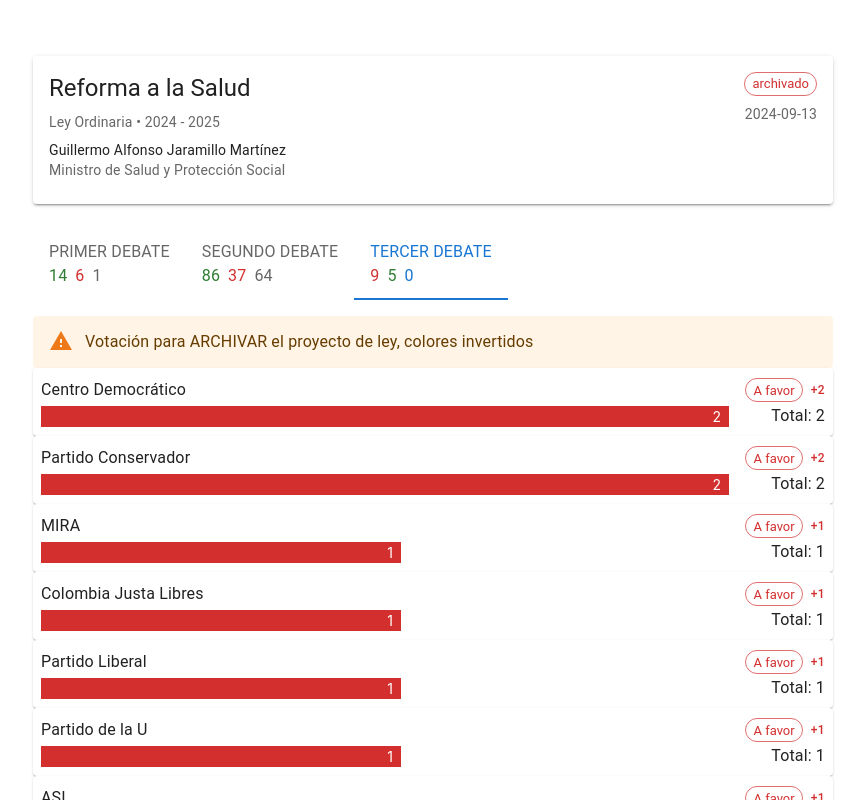
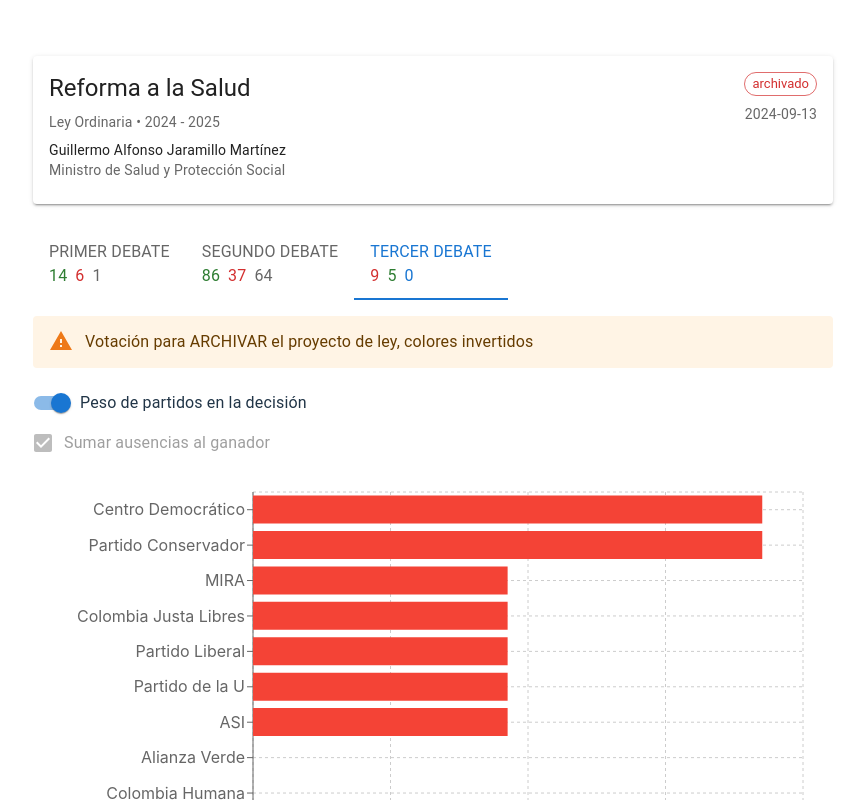
Before and after one commit to davidfgc/dato-mata-relato, a React (Vite) app: page /#/ in a window 1280 px wide. Shown: the top 800 px of the page, without its empty margins (207-1072 px from the left). Built offline with nearby package versions, Linux system fonts and the light colour scheme.

Commit message:
add: stage graphs

```diff
--- a/package.json
+++ b/package.json
@@ -17,7 +17,8 @@
     "lodash": "^4.17.21",
     "react": "^18.3.1",
     "react-dom": "^18.3.1",
-    "react-router-dom": "^7.1.5"
+    "react-router-dom": "^7.1.5",
+    "recharts": "^2.15.1"
   },
   "devDependencies": {
     "@eslint/js": "^9.17.0",
--- a/src/App.jsx
+++ b/src/App.jsx
@@ -1,5 +1,3 @@
-// import reactLogo from './assets/react.svg'
-// import viteLogo from '/vite.svg'
 import { ThemeProvider, createTheme } from '@mui/material';
 import useMediaQuery from '@mui/material/useMediaQuery';
 
--- /dev/null
+++ b/src/components/graphs/PartyWeightChart.jsx
@@ -0,0 +1,57 @@
+import { Box, Typography } from '@mui/material';
+import { Bar, BarChart, CartesianGrid, Cell, ResponsiveContainer, Tooltip, XAxis, YAxis } from 'recharts';
+import PropTypes from 'prop-types';
+
+const Chart = ({ data }) => {
+  const height = data.length * 40;
+
+  return (
+    <ResponsiveContainer width="100%" height={height}>
+      <BarChart data={data} layout="vertical" margin={{ top: 20, right: 30, left: 20, bottom: 5 }}>
+        <CartesianGrid strokeDasharray="3 3" />
+        <XAxis type="number" label={{ value: 'Peso en el resultado (%)', position: 'insideBottom', offset: -5 }} />
+        <YAxis dataKey="name" type="category" width={200} />
+        <Tooltip formatter={(value, name) => [`${value.toFixed(2)}%`, `${name}`]} labelFormatter={(value) => `${value}`} />
+        <Bar dataKey="weight" name="Peso en resultado (%)">
+          {data.map((entry, index) => (
+            <Cell key={`cell-${index}`} fill={entry.color} />
+          ))}
+        </Bar>
+      </BarChart>
+    </ResponsiveContainer>
+  );
+};
+
+Chart.propTypes = {
+  data: PropTypes.arrayOf(
+    PropTypes.shape({
+      name: PropTypes.string.isRequired,
+      weight: PropTypes.number.isRequired,
+      color: PropTypes.string.isRequired,
+    })
+  ).isRequired,
+};
+
+const PartyWeightChart = ({ data }) => (
+  <Box>
+    <Chart data={data} />
+    {/* <Box sx={{ mt: 2, display: 'flex', justifyContent: 'center', gap: 2 }}>
+      <Box sx={{ display: 'flex', alignItems: 'center', gap: 1 }}>
+        <Box sx={{ width: 16, height: 16, bgcolor: '#4caf50', borderRadius: '50%' }} />
+        <Typography variant="body2">A favor</Typography>
+      </Box>
+      <Box sx={{ display: 'flex', alignItems: 'center', gap: 1 }}>
+        <Box sx={{ width: 16, height: 16, bgcolor: '#ff9800', borderRadius: '50%' }} />
+        <Typography variant="body2">Neutral</Typography>
+      </Box>
+      <Box sx={{ display: 'flex', alignItems: 'center', gap: 1 }}>
+        <Box sx={{ width: 16, height: 16, bgcolor: '#f44336', borderRadius: '50%' }} />
+        <Typography variant="body2">En contra</Typography>
+      </Box>
+    </Box> */}
+  </Box>
+);
+
+PartyWeightChart.propTypes = Chart.propTypes;
+
+export default PartyWeightChart;
--- a/src/components/voting-record/VotingRecord.jsx
+++ b/src/components/voting-record/VotingRecord.jsx
@@ -2,13 +2,42 @@ import { Alert, Box, CircularProgress } from '@mui/material';
 
 import { useEffect, useState } from 'react';
 
-import { useData } from '../../hooks/useData';
+import { useVotingRecordData } from '../../hooks/useVotingRecordData';
 import BillCard from './BillCard';
 import VotingTabs from './VotingTabs';
 
 const VotingRecord = () => {
-  const { bill, votingRecords, sessions, loading, error, votingStages } = useData();
+  const { bill, votingRecords, sessions, loading, error, votingStages, graphData } = useVotingRecordData();
   const [selectedTab, setSelectedTab] = useState(0);
+
+  const getPosition = (party) => {
+    const positiveVotes = party.yes + party.absent;
+    if (positiveVotes > party.no) return 'supporting';
+    if (positiveVotes === party.no) return 'neutral';
+    return 'against';
+  };
+  const getColor = (position, invertColors) => {
+    if (invertColors) {
+      if (position === 'supporting') return '#f44336';
+      if (position === 'neutral') return '#ff9800';
+      return '#4caf50';
+    } else {
+      if (position === 'supporting') return '#4caf50';
+      if (position === 'neutral') return '#ff9800';
+      return '#f44336';
+    }
+  };
+  const partiesWeightData = graphData.map((stage, index) =>
+    stage.partyStats
+      .map((party) => ({
+        name: party.party,
+        weight: ((party.yes + party.absent) / (stage.result.yes + stage.result.absent)) * 100,
+        votes: party.yes + party.absent,
+        position: getPosition(party),
+        color: getColor(getPosition(party), sessions[index].motion === 'archive'),
+      }))
+      .sort((a, b) => b.weight - a.weight)
+  );
 
   useEffect(() => {
     if (votingRecords.length > 0) setSelectedTab(votingRecords.length - 1);
@@ -45,7 +74,13 @@ const VotingRecord = () => {
   return (
     <Box sx={{ maxWidth: 'md', mx: 'auto', p: 3, minWidth: { xs: '100%', sm: '100%', md: '800px' } }}>
       <BillCard bill={bill} />
-      <VotingTabs votingStages={votingStages} sessions={sessions} selectedTab={selectedTab} onTabChange={handleTabChange} />
+      <VotingTabs
+        votingStages={votingStages}
+        sessions={sessions}
+        graphData={partiesWeightData}
+        selectedTab={selectedTab}
+        onTabChange={handleTabChange}
+      />
     </Box>
   );
 };
--- a/src/components/voting-record/VotingTabs.jsx
+++ b/src/components/voting-record/VotingTabs.jsx
@@ -1,14 +1,24 @@
-import { Box, Tab, Tabs } from '@mui/material';
+import { Box, Checkbox, FormControlLabel, FormGroup, Switch, Tab, Tabs } from '@mui/material';
 import PropTypes from 'prop-types';
 
-
-
+import { useState } from 'react';
 import WarningAlert from '../common/WarningAlert';
+import PartyWeightChart from '../graphs/PartyWeightChart';
 import PartyVotingList from './PartyVotingList';
 import TabLabel from './TabLabel';
 
-const VotingTabs = ({ votingStages, sessions, selectedTab, onTabChange }) => {
+const VotingTabs = ({ votingStages, sessions, graphData, selectedTab, onTabChange }) => {
   const session = sessions[selectedTab];
+  const invertColors = session.motion === 'archive';
+  const [switchLabel, setSwitchLabel] = useState('Peso de partidos en la decisión');
+  const [showChart, setShowChart] = useState(true);
+
+  const handleShowChartChange = (event) => {
+    setShowChart(event.target.checked);
+    const label = event.target.checked ? 'Peso de partidos en la decisión' : 'Votos';
+    setSwitchLabel(label);
+  };
+
   return (
     <Box sx={{ borderBottom: 1, borderColor: 'divider', mb: 3 }}>
       <Tabs value={selectedTab} onChange={onTabChange} aria-label="voting sessions">
@@ -20,11 +30,12 @@ const VotingTabs = ({ votingStages, sessions, selectedTab, onTabChange }) => {
 
       {session.warning && session.warning.length > 0 && <WarningAlert message={session.warning} mb={0} />}
 
-      {sessions.map((session, index) => (
-        <Box key={session.stepId} hidden={selectedTab !== index}>
-          <PartyVotingList session={session} />
-        </Box>
-      ))}
+      <FormGroup sx={{ marginTop: 2, marginBottom: 1 }}>
+        <FormControlLabel control={<Switch checked={showChart} onChange={handleShowChartChange} />} label={switchLabel} />
+        {showChart && <FormControlLabel control={<Checkbox checked={true} disabled />} label="Sumar ausencias al ganador" />}
+      </FormGroup>
+
+      {showChart ? <PartyWeightChart data={graphData[selectedTab]} invertColors={invertColors} /> : <PartyVotingList session={session} />}
     </Box>
   );
 };
--- a/src/hooks/useData.ts
+++ b/src/hooks/useVotingRecordData.ts
@@ -3,7 +3,7 @@ import { useEffect, useState } from 'react';
 import { fetchBills, fetchParties, fetchRepresentatives, fetchVotingRecords, fetchVotingStages } from '../api/api';
 import { processData } from '../api/processData';
 
-export const useData = () => {
+export const useVotingRecordData = () => {
   const [bill, setBill] = useState({});
   const [votingRecords, setVotingRecords] = useState([]);
   const [sessions, setSessions] = useState([]);
@@ -11,6 +11,7 @@ export const useData = () => {
   const [loading, setLoading] = useState(true);
   const [error, setError] = useState(null);
   const [votingStages, setVotingStages] = useState([]);
+  const [graphData, setGraphData] = useState([]);
 
   useEffect(() => {
     const fetchData = async () => {
@@ -26,12 +27,21 @@ export const useData = () => {
         ]);
 
         const data = processData(bills, votingRecords, reps, parties, votingStages);
+        const graphData = data.sessions.map((session) => {
+          return {
+            billId: data.bill.id,
+            votingStage: session,
+            result: { ...session.sessionTotals },
+            partyStats: [...session.partyStats],
+          };
+        });
 
         setBill(data.bill);
         setVotingRecords(votingRecords);
         setSessions(data.sessions);
         setParties(data.parties);
         setVotingStages(data.stages);
+        setGraphData(graphData);
       } catch (err) {
         setError(err.message);
       } finally {
@@ -50,5 +60,6 @@ export const useData = () => {
     loading,
     error,
     votingStages,
+    graphData,
   };
 };
```
Also changed, not shown: 1 other file (tests, documents, lock files or other folders).
